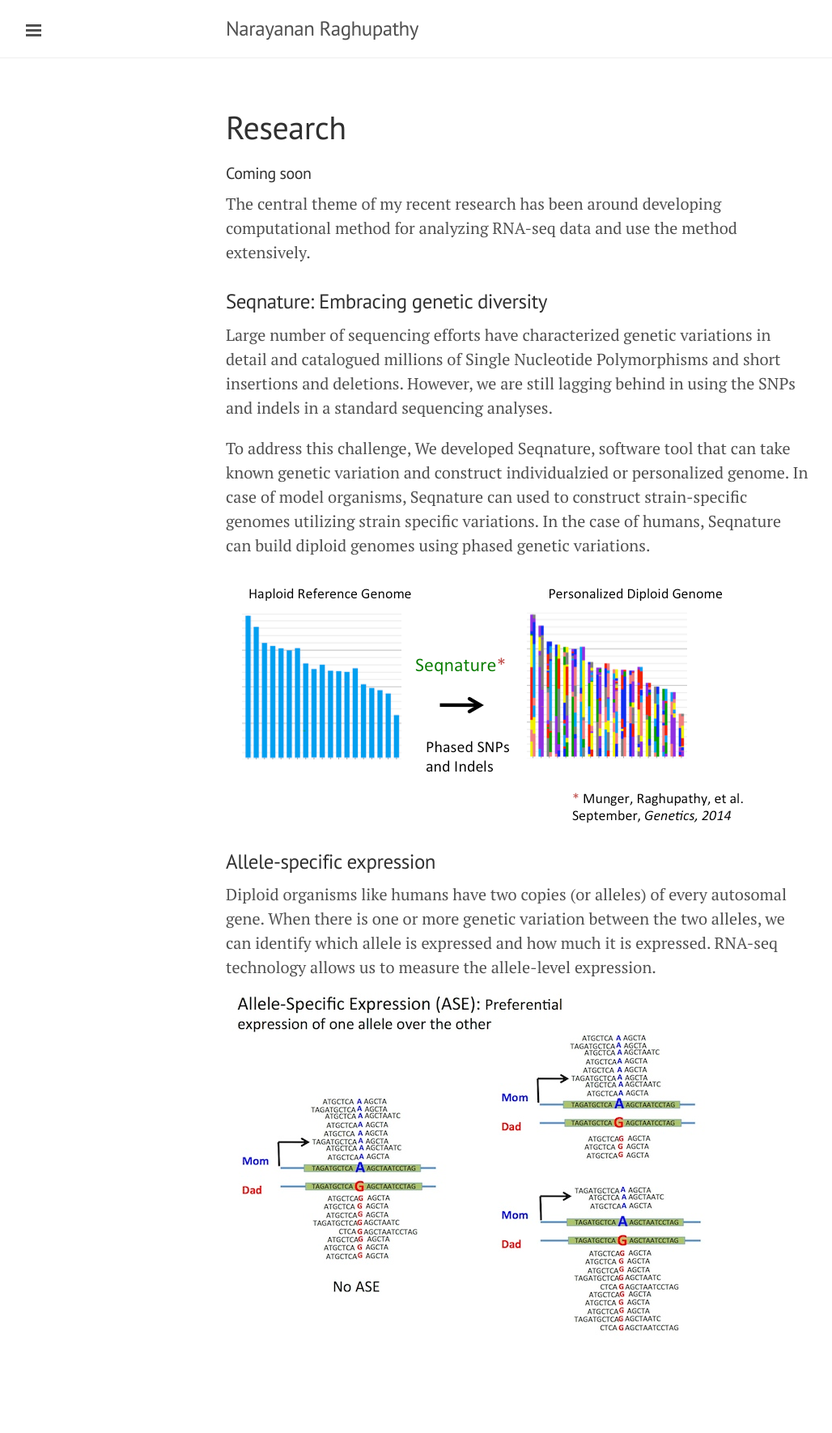
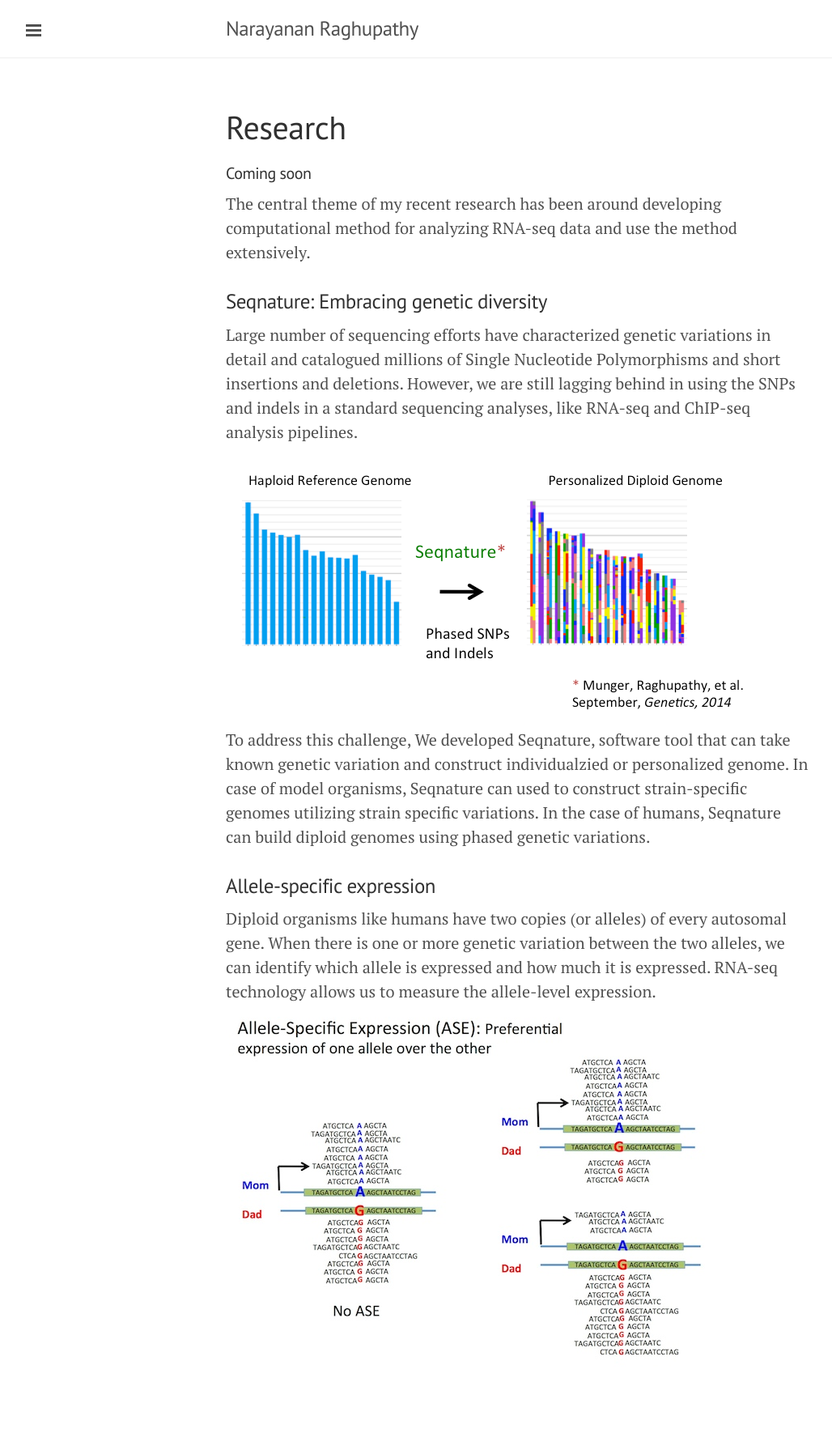
Before and after one commit to narayananr/narayananr.github.io, a Jekyll site: the page built from research.md, in a window 1280 px wide. Shown: the whole page at 81% size, without its empty margins (1-1029 px from the left). Built offline with Jekyll 4.4.1, drawn with Linux system fonts in a browser that asks for light colours; Markdown is read by kramdown in place of the engine named in the settings; before the commit the page ends 1740 px from its top, so only the background shows below that.

Commit message:
changed blurb about seqnature

```diff
--- a/research.md
+++ b/research.md
@@ -7,11 +7,12 @@ title: Research
 The central theme of my recent research has been around developing computational method for analyzing RNA-seq data and use the method extensively.
 
 ### Seqnature: Embracing genetic diversity
-Large number of sequencing efforts have characterized genetic variations in detail and catalogued millions of Single Nucleotide Polymorphisms and short insertions and deletions. However, we are still lagging behind in using the SNPs and indels in a standard sequencing analyses.
+Large number of sequencing efforts have characterized genetic variations in detail and catalogued millions of Single Nucleotide Polymorphisms and short insertions and deletions. However, we are still lagging behind in using the SNPs and indels in a standard sequencing analyses, like RNA-seq and ChIP-seq analysis pipelines.
+
+![Seqnature](/public/images/seqnature-personalized-genome.png)
 
 To address this challenge, We developed Seqnature, software tool that can take known genetic variation and construct individualzied or personalized genome. In case of model organisms, Seqnature can used to construct strain-specific genomes utilizing strain specific variations. In the case of humans, Seqnature can build diploid genomes using phased genetic variations.
 
-![Seqnature](/public/images/seqnature-personalized-genome.png)
 
 ### Allele-specific expression
 Diploid organisms like humans have two copies (or alleles) of every autosomal gene. When there is one or more genetic variation between the two alleles, we can identify which allele is expressed and how much it is expressed. RNA-seq technology allows us to measure the allele-level expression.
```
